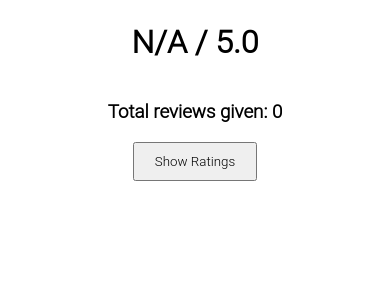
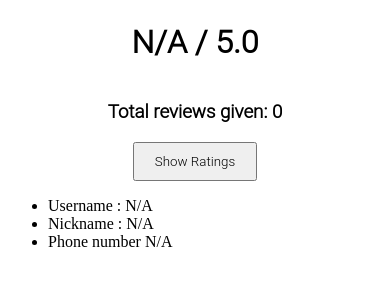
Before and after one commit to TimothyKiu/Food-Delivery-MMU, a Flask app: page /otherratings in a window 390 px wide. Shown: the part 176-476 px from the top of the page. Run offline with Flask 3, Linux system fonts and the light colour scheme; the visitor is signed in with stand-in values (Sample User, id 1); parts of the project's set-up code (start-up, migrations or seed data) failed here and were passed over.

Commit message:
Search info now includes phonenumber/nickname

```diff
--- a/main.py
+++ b/main.py
@@ -57,10 +57,29 @@ def otherratings():
         reviewSize = len(reviewText)
         ratings = "N/A"
 
+        nickname = "N/A"
+        phone_number = "N/A"
+        user_name = "N/A"
+
         if request.method == 'POST':
 
             username = request.form['username']
             usernameP = username
+
+            getInfo = "SELECT nickname, phone_number, user_name FROM webDB.registeredAccounts WHERE user_name = %s"
+            mycursor.execute(getInfo, (usernameP,))
+            infoArray = mycursor.fetchall()
+
+            if infoArray[0][0] == None:
+                nickname = "Not set"
+            else:
+                nickname = infoArray[0][0]
+            if infoArray[0][1] == None:
+                phone_number = "Not set"
+            else:
+                phone_number = infoArray[0][1]
+            user_name = infoArray[0][2]
+
 
 
 
@@ -125,7 +144,8 @@ def otherratings():
 
         return render_template('otherratings.html', usernameP=usernameP,
                                 ratings=ratings, reviewText=reviewText, reviewStars=reviewStars,
-                               timeStamps=timeStamps, totalReviews=totalReviews, reviewSize=reviewSize)
+                               timeStamps=timeStamps, totalReviews=totalReviews, reviewSize=reviewSize,
+                               nickname=nickname, phone_number=phone_number, user_name=user_name,)
 
     else:
         return redirect(url_for("login"))
--- a/templates/otherratings.html
+++ b/templates/otherratings.html
@@ -231,15 +231,21 @@
          <label for="username" class="boxtitles">Look for user:</label>
         <input type="text" id="username" name="username" class="loginboxes" required><br><br>
         </form>
+
         <h3>{{ usernameP }}</h3>
 
         <h1>{{ ratings }} / 5.0</h1>
         <h3>Total reviews given: {{ totalReviews }}</h3>
 
-
      <button class="tabButton" onclick="openTab('ShowReviews')" style="display:flex; ">Show Ratings</button>
 
     </div>
+     <ul>
+         <li>Username : {{ user_name }}</li>
+         <li>Nickname : {{ nickname }}</li>
+         <li>Phone number {{ phone_number }}</li>
+     </ul>
+
 
 
 
```
